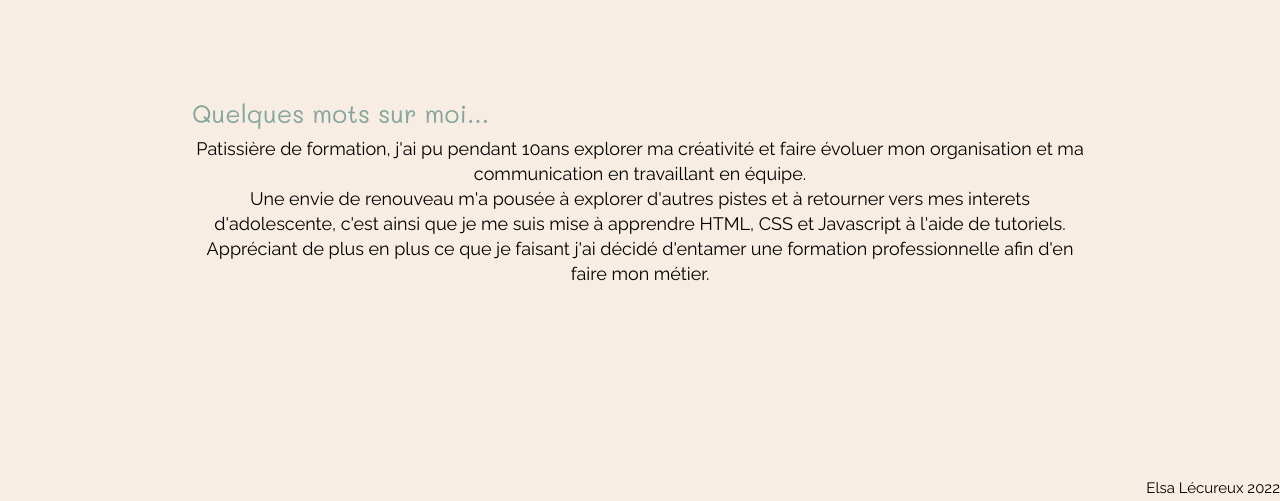
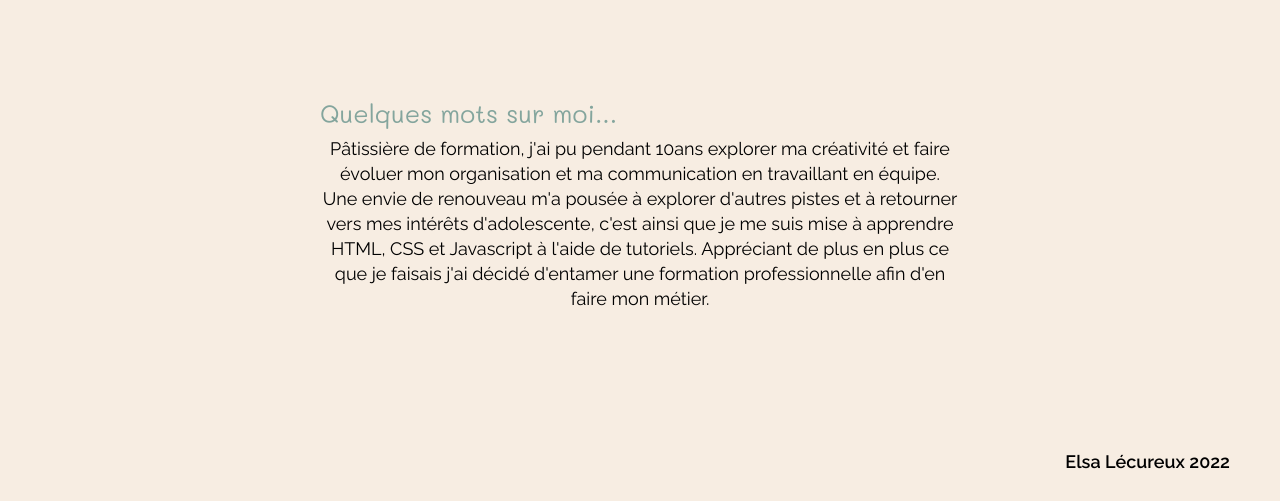
Before and after one commit to ElsaLecureux/ElsaLecureux.github.io, a plain HTML site: page index.html in a window 1280 px wide. Shown: the part 299-800 px from the top of the page. Drawn offline with Linux system fonts and the light colour scheme.

Commit message:
retouche css

```diff
--- a/CSS/style.css
+++ b/CSS/style.css
@@ -9,6 +9,7 @@
 html {
     font-size: 62.5%;
     font-family: Mali;
+    height: 100%;
 }
 body {
     font-size: 1.6em;
@@ -16,6 +17,8 @@ body {
     display: flex;
     flex-direction: column;
     align-items: center;
+    width: 100%;
+    height: 100%;
 }
 
 /* Header */
@@ -71,7 +74,7 @@ main {
     align-items: center;
 }
 .container_presentation {
-    width: 70vw;
+    width: 50vw;
 }
 .title_presentation {
     color: var(--greenColor);
@@ -87,14 +90,21 @@ p {
 }
 
 /* Footer */
-
-.copyright {
-    font-size: 1.5rem;
-    text-align: right;
+footer {
     position: fixed;
     bottom: 0;
-    right: 0;
+    width: 100%;
+    height: 10vh;
+    display: flex;
+    align-items: center;
+    justify-content: flex-end;
 
+}
+.copyright {
+    font-size: 1.8rem;
+    text-align: right;
+    font-weight: 600;
+    margin-right: 5rem;
 }
 
 /* loading sign*/
--- a/index.html
+++ b/index.html
@@ -35,8 +35,8 @@
       <main>
         <div class="container_presentation">
           <h2 class="title_presentation">Quelques mots sur moi...</h2>
-          <p>Patissière de formation, j'ai pu pendant 10ans explorer ma créativité et faire évoluer mon organisation et ma communication en travaillant en équipe.</p>
-          <p>Une envie de renouveau m'a pousée à explorer d'autres pistes et à retourner vers mes interets d'adolescente, c'est ainsi que je me suis mise à apprendre HTML, CSS et Javascript à l'aide de tutoriels. Appréciant de plus en plus ce que je faisant j'ai décidé d'entamer une formation professionnelle afin d'en faire mon métier.</p>
+          <p>Pâtissière de formation, j'ai pu pendant 10ans explorer ma créativité et faire évoluer mon organisation et ma communication en travaillant en équipe.</p>
+          <p>Une envie de renouveau m'a pousée à explorer d'autres pistes et à retourner vers mes intérêts d'adolescente, c'est ainsi que je me suis mise à apprendre HTML, CSS et Javascript à l'aide de tutoriels. Appréciant de plus en plus ce que je faisais j'ai décidé d'entamer une formation professionnelle afin d'en faire mon métier.</p>
         </div>
       </main>
     <footer>
```
Also changed, not shown: JS/app.js (+17 -0 lines), prepage.html (+7 -1 lines).
